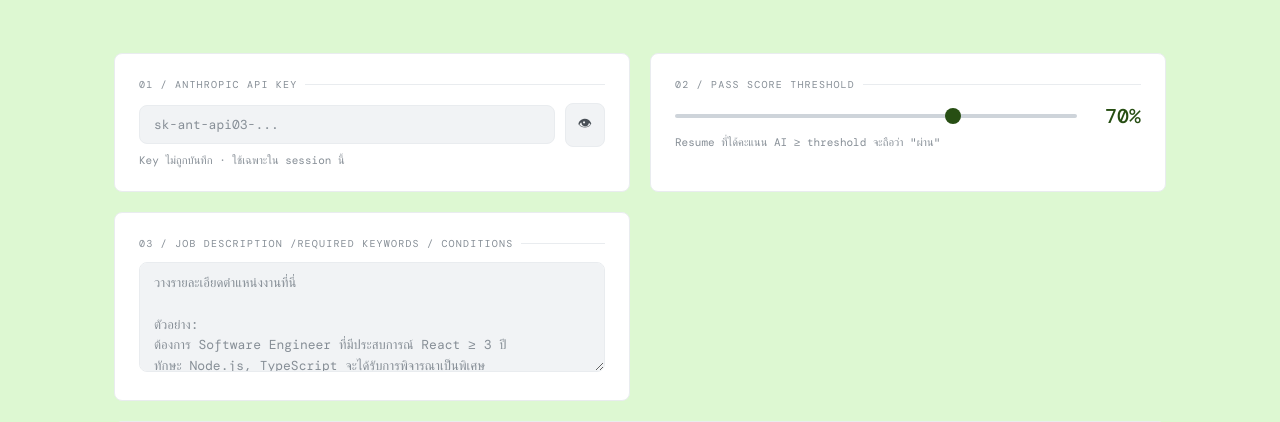
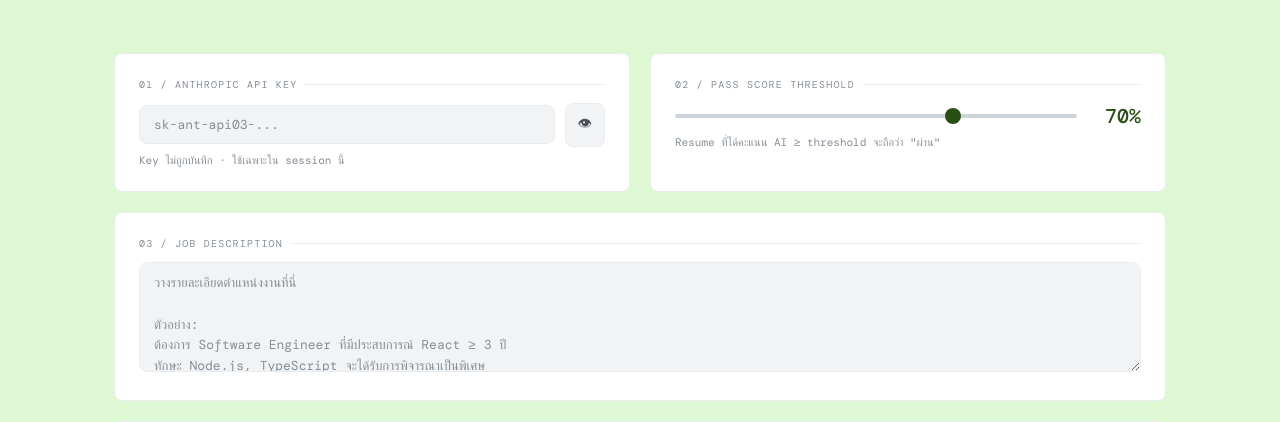
Before and after one commit to tuktathg/resume-screener-, a plain HTML site: page index.html in a window 1280 px wide. Shown: the part 173-595 px from the top of the page. Drawn offline with nearby package versions, Linux system fonts and the light colour scheme; a script that the page names is missing; a web font is replaced by a local one.

Commit message:
Add files via upload

```diff
--- a/index.html
+++ b/index.html
@@ -747,8 +747,8 @@
     </div>
 
     <!-- JOB DESCRIPTION -->
-    <div class="card" style="animation-delay:0.15s">
-      <div class="card-label">03 / Job Description /Required Keywords / Conditions</div>
+    <div class="card grid-full" style="animation-delay:0.15s">
+      <div class="card-label">03 / Job Description</div>
       <textarea id="jd" placeholder="วางรายละเอียดตำแหน่งงานที่นี่&#10;&#10;ตัวอย่าง:&#10;ต้องการ Software Engineer ที่มีประสบการณ์ React ≥ 3 ปี&#10;ทักษะ Node.js, TypeScript จะได้รับการพิจารณาเป็นพิเศษ&#10;สามารถทำงานเป็นทีมและสื่อสารภาษาอังกฤษได้ดี"></textarea>
     </div>
 
```
